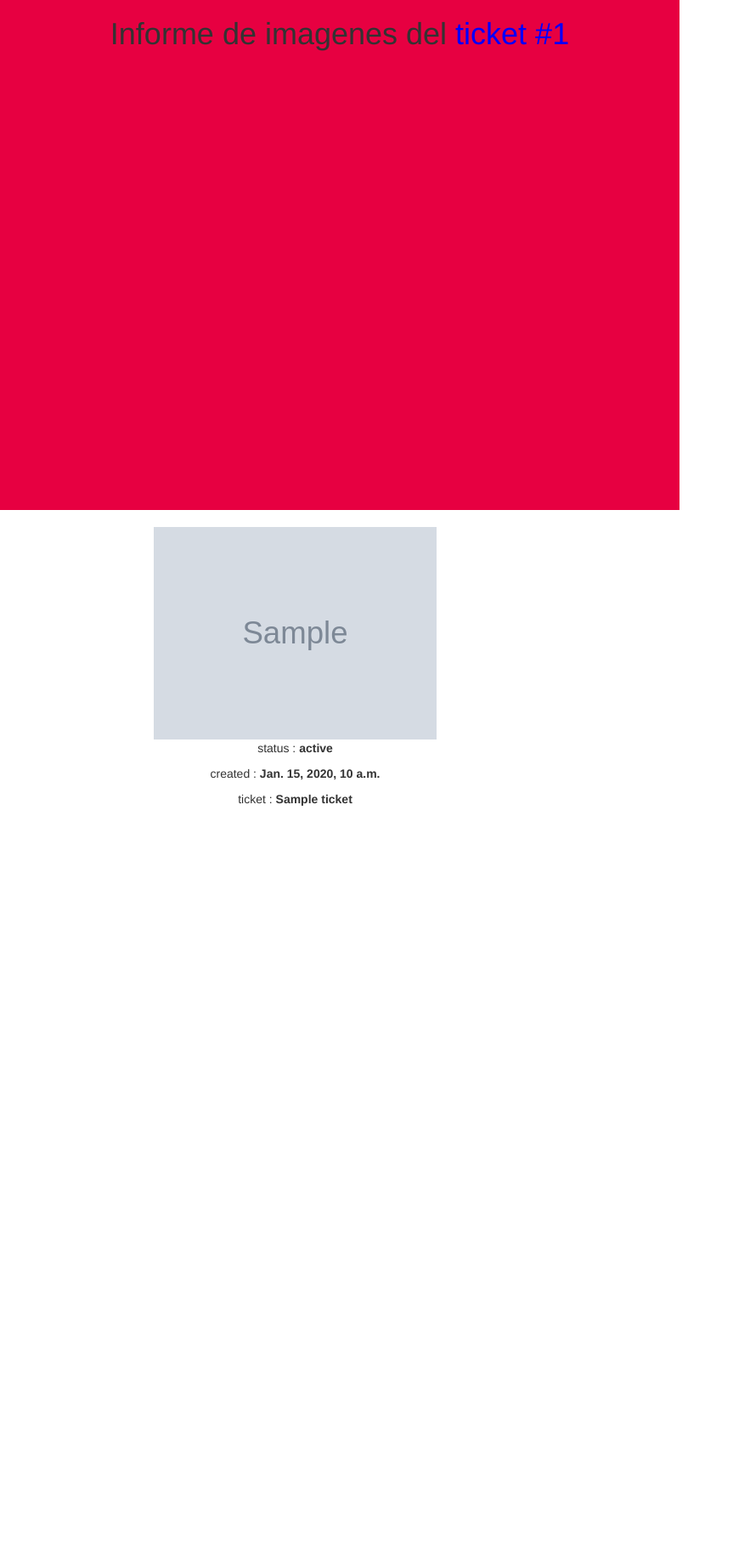
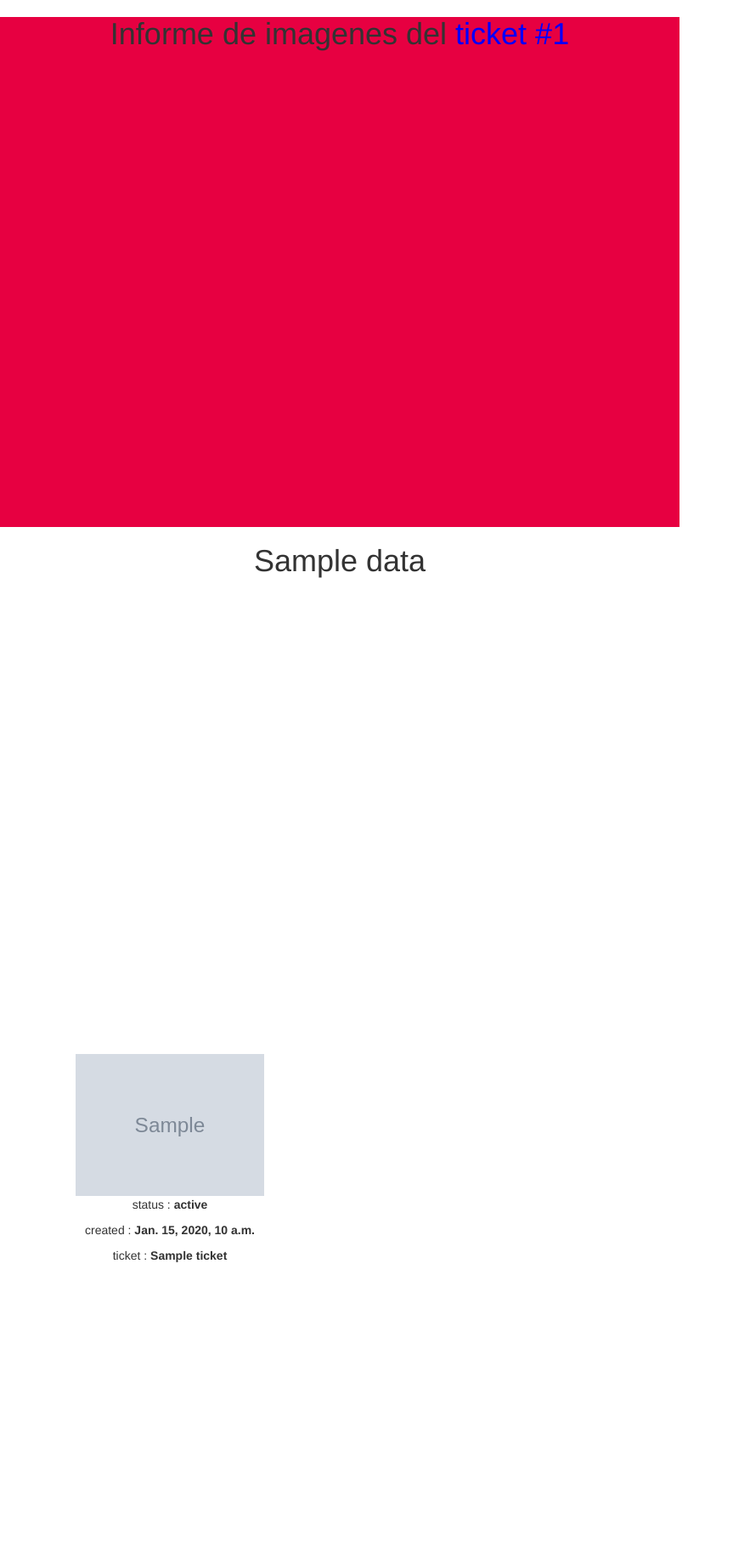
Before and after one commit to osw4l/async_image_celery, a Django app: template app/uploader/apps/app/templates/file.html in a window 1280 px wide. Shown: the whole page at 85% size, without its empty margins (0-863 px from the left). Before the commit the page ends 948 px from the top, so only its background shows below. Run offline with Django 3.2, Linux system fonts and the light colour scheme; the template is opened without the code that fills it: most values are stand-ins (such as "Sample title", 1, 10 or a date in 2020); grey boxes marked "Sample" are stand-in pictures; some libraries are stand-ins or nearby versions.

Commit message:
avances pdf

```diff
--- a/app/uploader/apps/app/models.py
+++ b/app/uploader/apps/app/models.py
@@ -35,6 +35,9 @@
             self.id,
             self.user
         )
+
+    def data(self):
+        return self.__str__()
 
     def get_images(self):
         return  ImageTicket.objects.filter(
--- a/app/uploader/apps/app/templates/file.html
+++ b/app/uploader/apps/app/templates/file.html
@@ -12,6 +12,11 @@
 			size: 211.666mm 158.7mm;
 			margin: 0;
 			padding: 0;
+		}
+
+		html, body, div{
+			padding: 0;
+			margin: 0;
 		}
 
 		.image {
@@ -116,8 +121,6 @@
 		}
 
 		.container-page {
-			margin: 0 !important;
-			padding: 0 !important;
 			width: 800px !important;
 			height: 600px !important;
 		}
@@ -125,20 +128,21 @@
 		</style>
 	</head>
 	<body>
-
-	<div class="container-fluid container-page bg-pink" id="portada">
+		<div class="container-page bg-pink">
 			<h1 class="text-center">
 				Informe de imagenes del
 				<span class="text-blue">ticket #{{ object.id }}</span>
 			</h1>
 		</div>
 
-
-
-	<div class="container" align="center">
-		<br>
-		<div class="row">
-			{% for image in object.get_images  %}
+		{% for ticket in object_list %}
+			<div class="container-page" align="center">
+				<h1 class="text-center">
+					{{ ticket.data }}
+				</h1>
+			</div>
+			<div class="container-page" align="center">
+			{% for image in ticket.get_images  %}
 
 				<div class="col-md-6">
 					<div class="row">
@@ -152,9 +156,20 @@
 						</div>
 					</div>
 				</div>
+
+					{% if forloop.counter|divisibleby:2 %}
+					</div>
+					<div class="container-page" align="center">
+					{% endif %}
+
 				{% endfor %}
+
+			<div class="row">
+
 			</div>
 		</div>
+		{% endfor %}
+
 
 	</body>
 	</html>
--- a/app/uploader/apps/app/views.py
+++ b/app/uploader/apps/app/views.py
@@ -19,7 +19,7 @@
 
 	def post(self, request, *args, **kwargs):
 		html_string = render_to_string('file.html', {
-			'object': self.get_object()
+			'object_list': Ticket.objects.all()
 		})
 
 		html = HTML(string=html_string)
```
Also changed, not shown: README.txt. Lines whose indentation alone changed are shown as unchanged.
